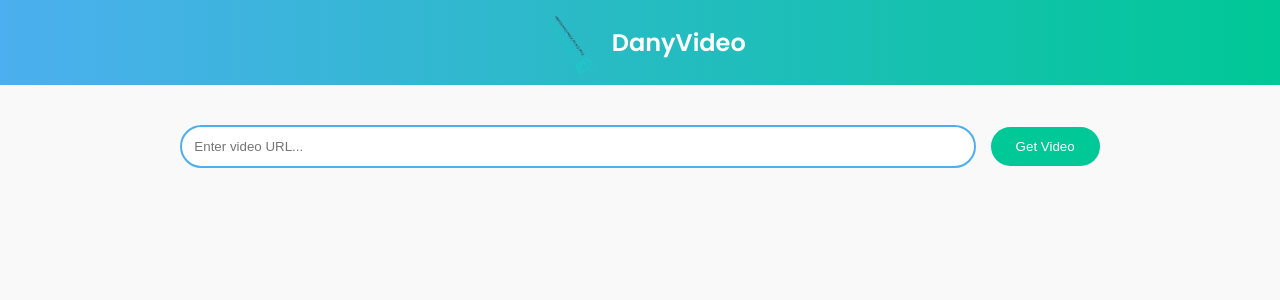
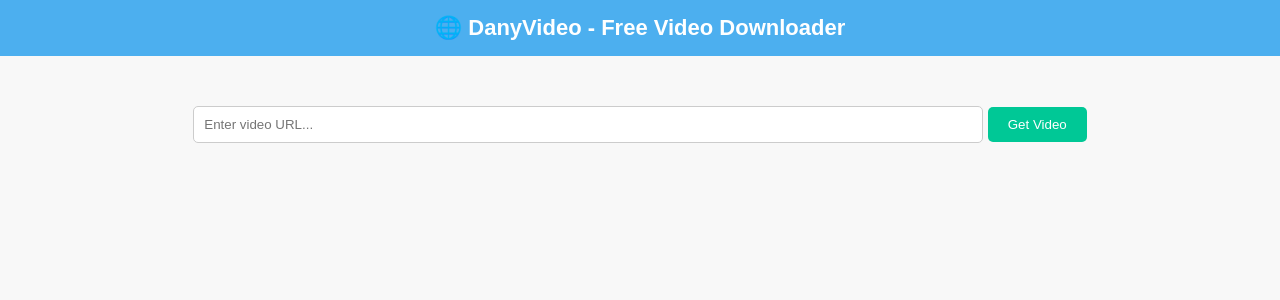
Before and after one commit to abirhussen577-ctrl/DanyVideo, a Flask app: page / in a window 1280 px wide. Shown: the top 300 px of the page. Run offline with Flask 3, Linux system fonts and the light colour scheme.

Commit message:
Update index.html

```diff
--- a/templates/index.html
+++ b/templates/index.html
@@ -4,71 +4,53 @@
   <meta charset="UTF-8">
   <meta name="viewport" content="width=device-width, initial-scale=1.0">
   <title>DanyVideo - Free Video Downloader</title>
-  <link rel="icon" href="{{ url_for('static', filename='icon.png') }}">
-  <link href="https://fonts.googleapis.com/css2?family=Poppins:wght@400;600&display=swap" rel="stylesheet">
-
+  <link rel="icon" href="{{ url_for('static', filename='icon.png') }}" type="image/png">
   <style>
-    body { font-family: 'Poppins', sans-serif; background: #f9f9f9; margin:0; padding:0; text-align:center; }
-    header { background: linear-gradient(90deg, #4cafef, #00c896); color:white; padding:20px; font-size:1.5rem; font-weight:600; display:flex; justify-content:center; align-items:center; }
-    header img { height:45px; margin-right:10px; animation: spin 4s linear infinite; }
-    @keyframes spin { from{transform:rotate(0)} to{transform:rotate(360deg)} }
-    .container { margin-top:40px; }
-    input[type=text] { width:60%; padding:12px; border-radius:50px; border:2px solid #4cafef; }
-    button { padding:12px 25px; margin-left:10px; background:#00c896; border:none; color:white; border-radius:50px; cursor:pointer; }
+    body { font-family: Arial, sans-serif; text-align:center; margin:0; padding:0; background:#f8f8f8; }
+    header { background:#4cafef; color:white; padding:15px; font-size:22px; font-weight:bold; }
+    input { width:60%; padding:10px; border-radius:5px; border:1px solid #ccc; }
+    button { padding:10px 20px; background:#00c896; color:white; border:none; border-radius:5px; cursor:pointer; }
     button:hover { background:#009f78; }
-    #results { margin-top:30px; text-align:left; width:70%; margin-left:auto; margin-right:auto; }
-    .video-card { background:white; border-radius:15px; padding:20px; box-shadow:0 2px 6px rgba(0,0,0,0.2); }
-    .video-card img { width:200px; border-radius:10px; }
-    .formats a { display:block; margin:8px 0; padding:10px; background:#4cafef; color:white; text-decoration:none; border-radius:8px; text-align:center; }
-    .formats a:hover { background:#2196f3; }
+    #result { margin-top:30px; }
+    .format { margin:10px; padding:10px; border:1px solid #ddd; border-radius:5px; background:white; display:inline-block; }
   </style>
 </head>
 <body>
-  <header>
-    <img src="{{ url_for('static', filename='logo.png') }}" alt="Logo"> DanyVideo
-  </header>
+  <header>🌐 DanyVideo - Free Video Downloader</header>
 
-  <div class="container">
+  <div style="margin-top:50px;">
     <form id="urlForm">
       <input type="text" id="url" placeholder="Enter video URL...">
       <button type="submit">Get Video</button>
     </form>
-
-    <div id="results"></div>
   </div>
 
+  <div id="result"></div>
+
   <script>
-    document.getElementById("urlForm").addEventListener("submit", async (e) => {
+    document.getElementById("urlForm").onsubmit = async (e) => {
       e.preventDefault();
-      let url = document.getElementById("url").value;
-      if (!url) return;
-
-      document.getElementById("results").innerHTML = "<p>⏳ Fetching video info...</p>";
-
-      let res = await fetch("/api/getinfo", {
+      const url = document.getElementById("url").value;
+      document.getElementById("result").innerHTML = "⏳ Fetching video info...";
+      const res = await fetch("/download", {
         method: "POST",
         headers: { "Content-Type": "application/json" },
-        body: JSON.stringify({ url: url })
+        body: JSON.stringify({ url })
       });
-
-      let data = await res.json();
-
+      const data = await res.json();
       if (data.error) {
-        document.getElementById("results").innerHTML = `<p style="color:red">${data.error}</p>`;
+        document.getElementById("result").innerHTML = "❌ Error: " + data.error;
       } else {
-        let html = `
-          <div class="video-card">
-            <h2>${data.title}</h2>
-            <img src="${data.thumbnail}" alt="thumbnail">
-            <div class="formats">
-        `;
+        let html = `<h3>${data.title}</h3><img src="${data.thumbnail}" width="200"><br>`;
         data.formats.forEach(f => {
-          html += `<a href="/download?url=${encodeURIComponent(url)}&format_id=${f.format_id}">${f.format_note || f.resolution} (${f.ext})</a>`;
+          html += `<div class="format">
+            <b>${f.resolution || "Audio"}</b> (${f.ext})
+            <a href="${f.url}" target="_blank"><button>Download</button></a>
+          </div>`;
         });
-        html += "</div></div>";
-        document.getElementById("results").innerHTML = html;
+        document.getElementById("result").innerHTML = html;
       }
-    });
+    };
   </script>
 </body>
 </html>
```
